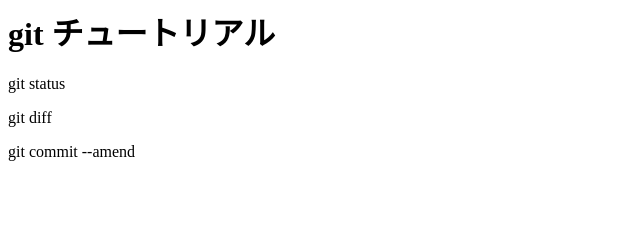
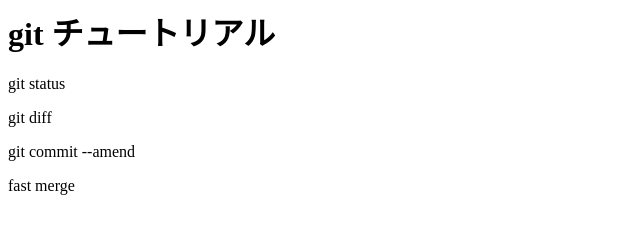
Before and after one commit to mikishou1/git_tutorial, a plain HTML site: page index.html in a window 1280 px wide. Shown: the full height of the page, 0-640 px from the left. Drawn offline with Linux system fonts and the light colour scheme.

Commit message:
Update index.html

```diff
--- a/index.html
+++ b/index.html
@@ -2,3 +2,4 @@
 <p>git status</p>
 <p>git diff</p>
 <p>git commit --amend</p>
+<p>fast merge</p>
```
